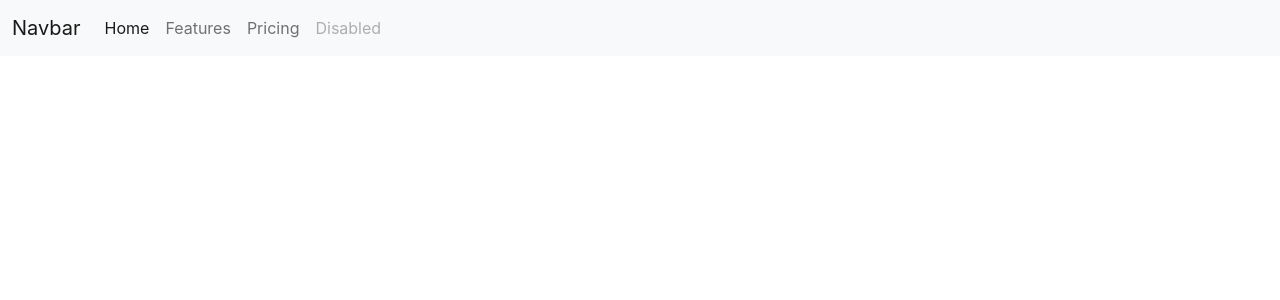
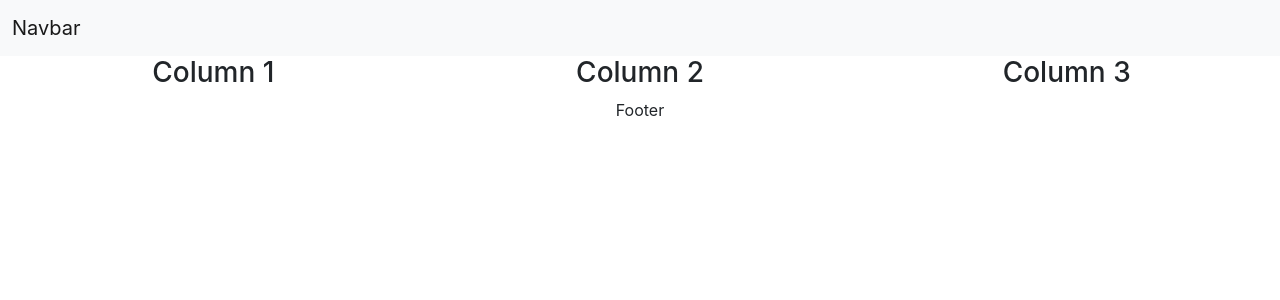
Before and after one commit to stevans011/classApp, a JavaScript app in the folder class-app/: page / in a window 1280 px wide. Shown: the top 300 px of the page. Built offline with nearby package versions, Linux system fonts and the light colour scheme; the HTML template or start-up script is replaced by a standard one.

Commit message:
Adding content to app.js

```diff
--- a/class-app/src/App.js
+++ b/class-app/src/App.js
@@ -4,31 +4,30 @@ import './App.css';
 function App() {
   return (
     <div className="App">
+      <nav className="navbar bg-light">
+       <div className="container-fluid">
+        <a className="navbar-brand" href="#">Navbar</a>
+       </div>
+      </nav>
 
-      <nav class="navbar navbar-expand-lg bg-light">
-  <div class="container-fluid">
-    <a class="navbar-brand" href="#">Navbar</a>
-    <button class="navbar-toggler" type="button" data-bs-toggle="collapse" data-bs-target="#navbarNav" aria-controls="navbarNav" aria-expanded="false" aria-label="Toggle navigation">
-      <span class="navbar-toggler-icon"></span>
-    </button>
-    <div class="collapse navbar-collapse" id="navbarNav">
-      <ul class="navbar-nav">
-        <li class="nav-item">
-          <a class="nav-link active" aria-current="page" href="#">Home</a>
-        </li>
-        <li class="nav-item">
-          <a class="nav-link" href="#">Features</a>
-        </li>
-        <li class="nav-item">
-          <a class="nav-link" href="#">Pricing</a>
-        </li>
-        <li class="nav-item">
-          <a class="nav-link disabled">Disabled</a>
-        </li>
-      </ul>
-    </div>
-  </div>
-</nav>
+      <div className="container-fluid">
+        <div className="row">
+          <div className="col">
+            <h3>Column 1</h3>
+          </div>
+          <div className="col">
+            <h3>Column 2</h3>
+          </div>
+          <div className="col">
+            <h3>Column 3</h3>
+          </div>
+        </div>
+      </div>
+      <footer>
+        <div className="container-fluid">
+          <p>Footer</p>
+        </div>
+      </footer>
 
     </div>
   );
```
